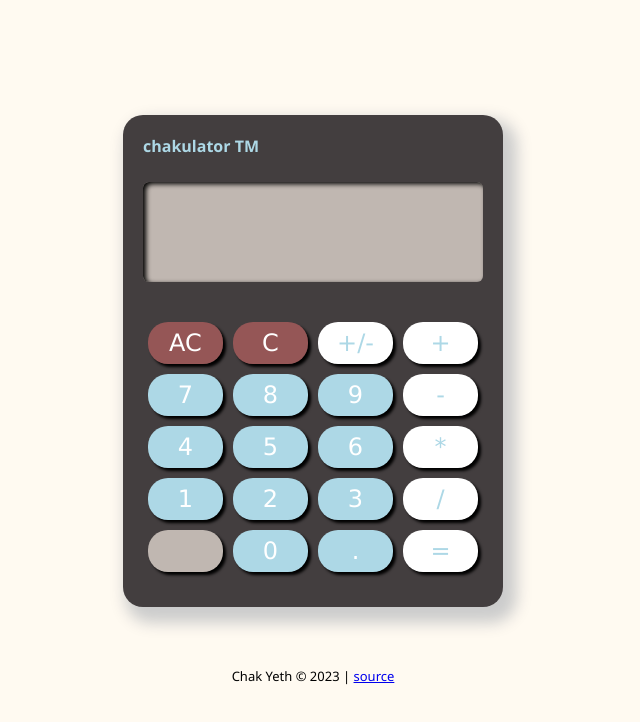
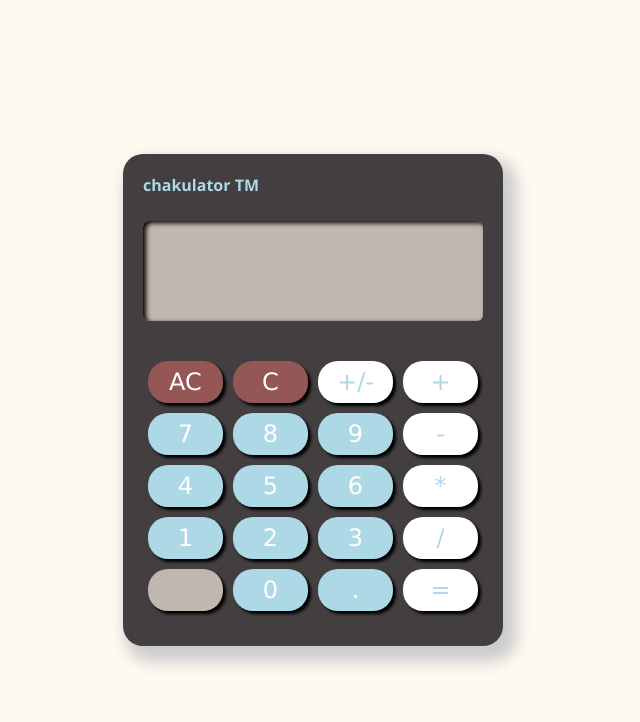
Before and after one commit to chakyeth/odin-calculator, a plain HTML site: page index.html in a window 1280 px wide. Shown: the whole page, without its empty margins (327-967 px from the left). Drawn offline with nearby package versions, Linux system fonts and the light colour scheme.

Commit message:
Comment out the source

```diff
--- a/index.html
+++ b/index.html
@@ -43,6 +43,6 @@
     </div>
   </div>
 
-  <div class="footer">Chak Yeth &copy; 2023 | <a href="https://github.com/chakyeth/odin-calculator">source</a></div>
+  <!-- <div class="footer">Chak Yeth &copy; 2023 | <a href="https://github.com/chakyeth/odin-calculator">source</a></div> -->
 </body>
 </html>
```
